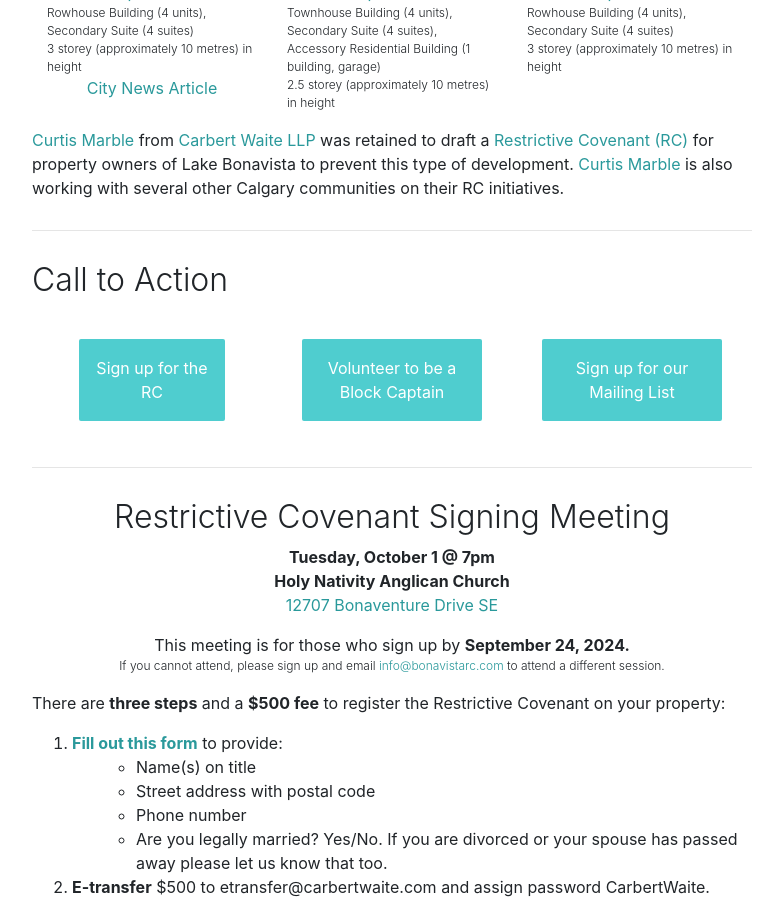
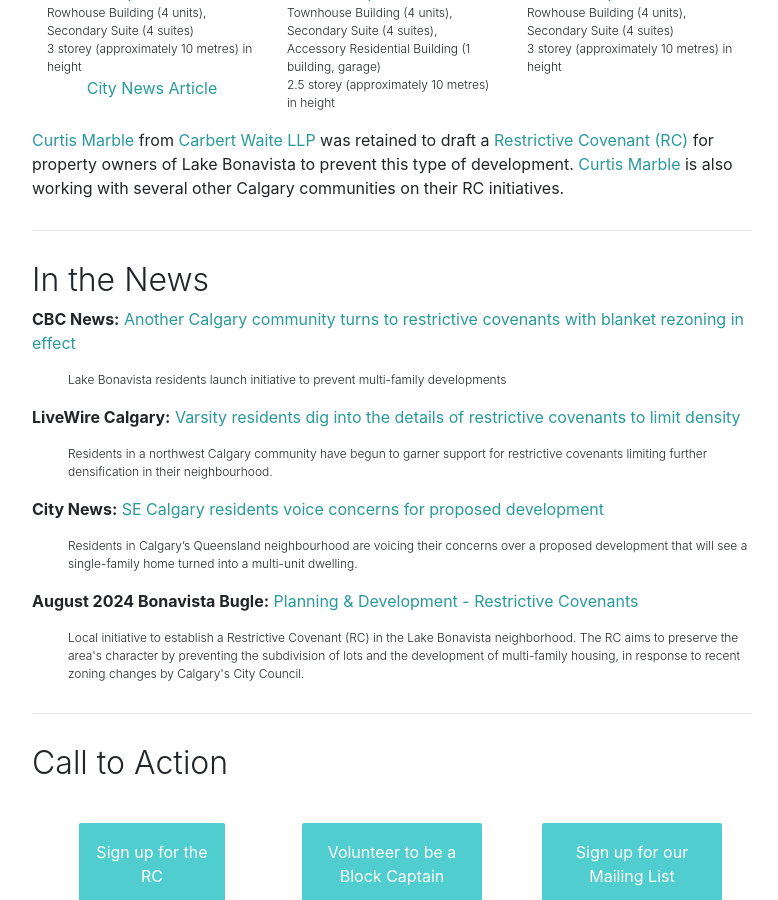
Before and after one commit to BonavistaRC/BonavistaRC.github.io, a Jekyll site: the page built from index.markdown, in a window 1280 px wide and 900 px high, scrolled down 1548 px. Shown: the whole window, without its empty margins (248-1026 px from the left). Built offline with Jekyll 4.4.1, drawn with Linux system fonts in a browser that asks for light colours.

Commit message:
Added News articles to the website
Added News articles to the website

```diff
--- a/_layouts/default.html
+++ b/_layouts/default.html
@@ -35,6 +35,7 @@
 				<h3 class="text-muted ml-5 no-link-color"><a class="no-link-color" href="/signup">{{ "Sign Up" }}</a></h3>
 				<h3 class="text-muted ml-5 no-link-color"><a class="no-link-color" href="/faq">{{ "FAQ" }}</a></h3>
 				<h3 class="text-muted ml-5 no-link-color"><a class="no-link-color" href="/contact">{{ "Contact" }}</a></h3>
+				<h3 class="text-muted ml-5 no-link-color"><a class="no-link-color" href="/contact">{{ "Contact" }}</a></h3>
 			</div><!-- /.header -->
 
 		<div class="container">
--- a/index.markdown
+++ b/index.markdown
@@ -118,6 +118,21 @@
 [Curtis Marble](https://carbertwaite.com/calgary-lawyers/curtis-marble/) from [Carbert Waite LLP](https://carbertwaite.com/) was retained to draft a [Restrictive Covenant (RC) ](../docs/RCJune102024-FINAL.pdf)for property owners of Lake Bonavista to prevent this type of development. [Curtis Marble](https://carbertwaite.com/calgary-lawyers/curtis-marble/) is also working with several other Calgary communities on their RC initiatives.
 
 ---
+## In the News
+
+**CBC News:** [Another Calgary community turns to restrictive covenants with blanket rezoning in effect](https://www.cbc.ca/news/canada/calgary/restrictive-covenants-lake-bonavista-1.7327475)
+ <p style="padding-left: 3em;font-size: .75rem;font-weight: 300;margin-top: 0;">Lake Bonavista residents launch initiative to prevent multi-family developments</p>
+
+**LiveWire Calgary:** [Varsity residents dig into the details of restrictive covenants to limit density](https://livewirecalgary.com/2024/09/20/varsity-residents-dig-into-the-details-of-restrictive-covenants/)
+<p style="padding-left: 3em;font-size: .75rem;font-weight: 300;margin-top: 0;">Residents in a northwest Calgary community have begun to garner support for restrictive covenants limiting further densification in their neighbourhood.</p>
+
+**City News:** [SE Calgary residents voice concerns for proposed development](https://calgary.citynews.ca/2024/08/16/calgary-queensland-concerns-proposed-development/)
+<p style="padding-left: 3em;font-size: .75rem;font-weight: 300;margin-top: 0;">Residents in Calgary’s Queensland neighbourhood are voicing their concerns over a proposed development that will see a single-family home turned into a multi-unit dwelling.
+</p>
+
+**August 2024 Bonavista Bugle:** [Planning & Development - Restrictive Covenants](../essay)
+<p style="padding-left: 3em;font-size: .75rem;font-weight: 300;margin-top: 0;">Local initiative to establish a Restrictive Covenant (RC) in the Lake Bonavista neighborhood. The RC aims to preserve the area's character by preventing the subdivision of lots and the development of multi-family housing, in response to recent zoning changes by Calgary's City Council.</p>
+---
 ## Call to Action
 
 <div class="container">
```
Also changed, not shown: news.markdown (added, +19 -0 lines), img/Queensland.png (added).
